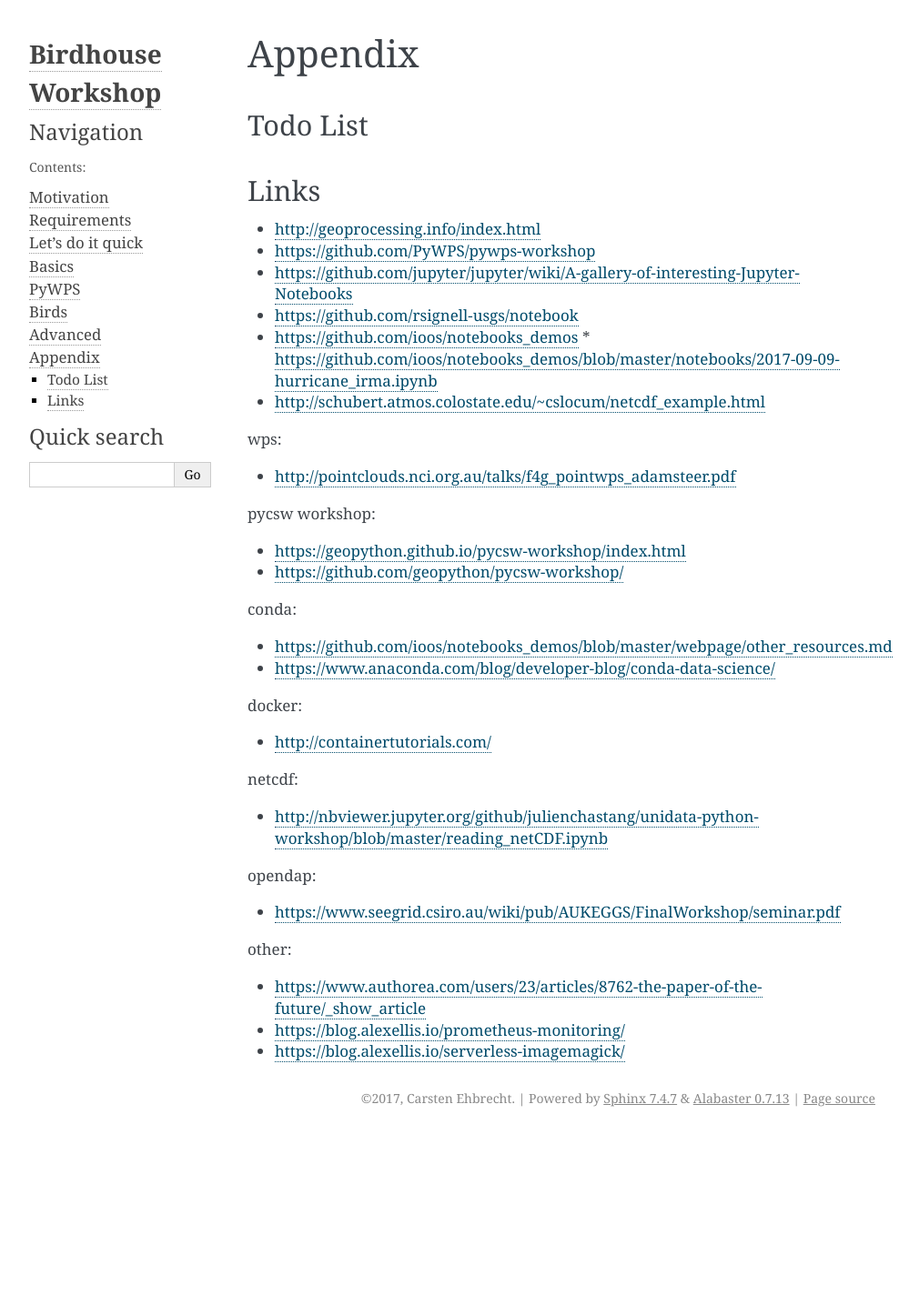
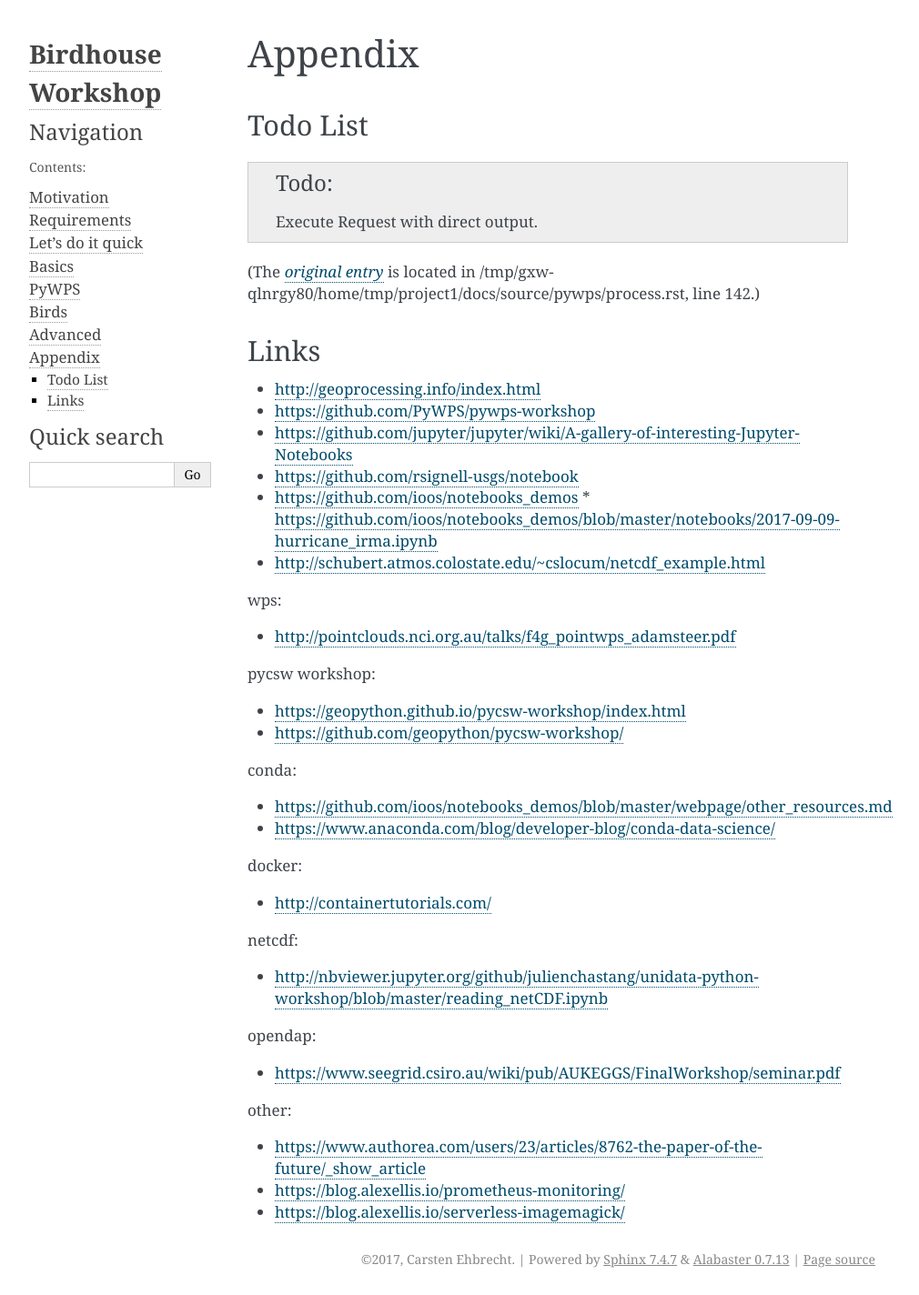
Before and after one commit to bird-house/birdhouse-workshop, a Sphinx documentation site: the page built from docs/source/appendix.rst, in a window 1280 px wide. Shown: the whole page at 91% size, without its empty margins (148-1158 px from the left). Built offline with Sphinx 7.4.7, drawn with Linux system fonts in a browser that asks for light colours; before the commit the page ends 1247 px from its top, so only the background shows below that; some of the changed lines change nothing that is shown.

Commit message:
added todo

```diff
--- a/docs/source/pywps/process.rst
+++ b/docs/source/pywps/process.rst
@@ -139,7 +139,8 @@ Run an **Execute** request with an external NetCDF file.
 
 http://127.0.0.1:5000/wps?service=WPS&request=Execute&version=1.0.0&identifier=simple_plot&datainputs=variable=air;dataset=@xlink:href=https://www.esrl.noaa.gov/psd/thredds/fileServer/Datasets/ncep.reanalysis.derived/surface/air.mon.ltm.nc
 
-Execute Request with direct output.
+.. todo::
+  Execute Request with direct output.
 
 
 Links
```
